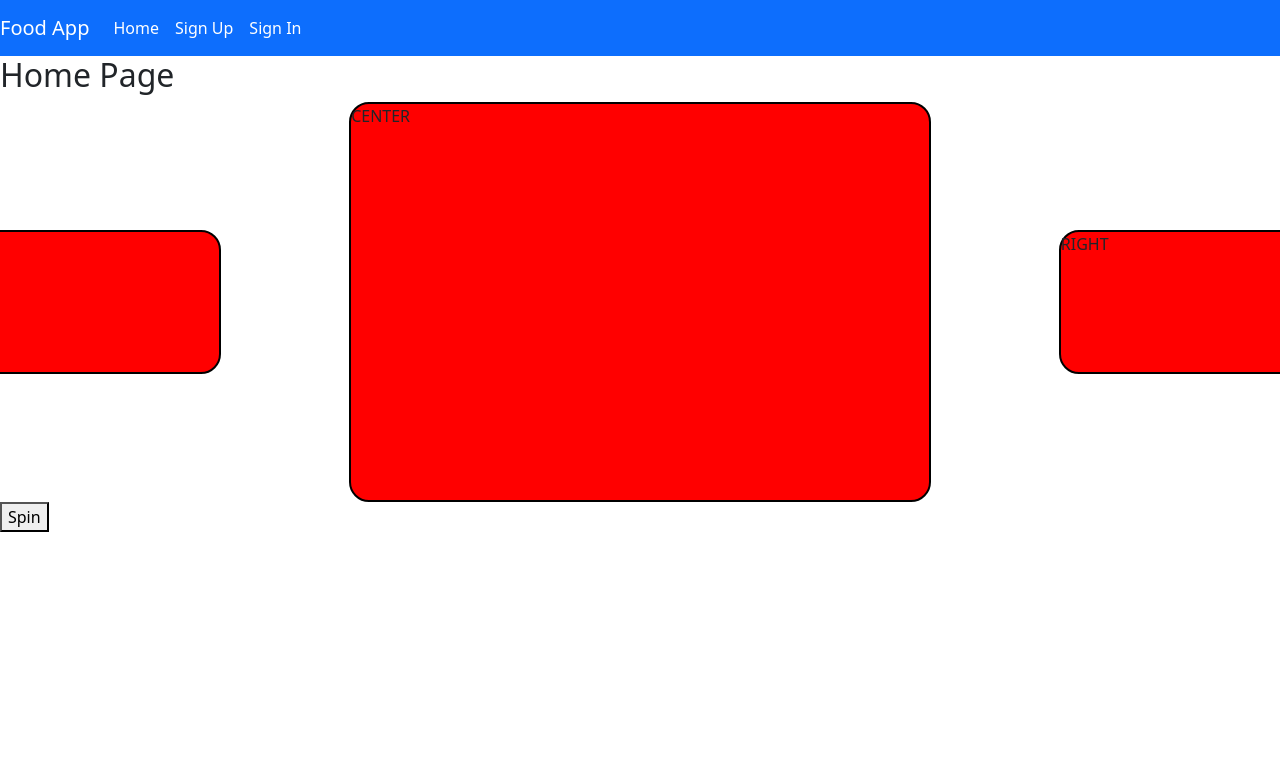
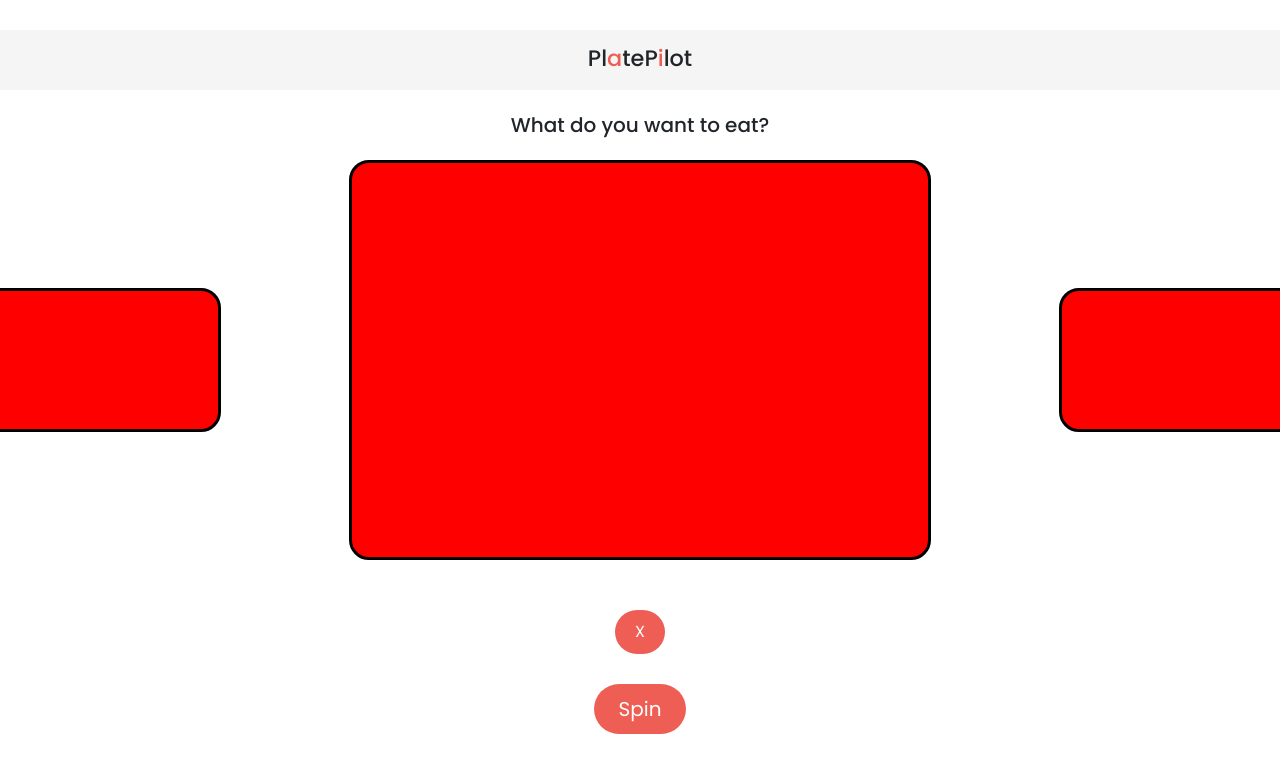
Before and after one commit to lucas-richards/Pilot-Plate-FrontEnd, a React (Create React App) app: page / in a window 1280 px wide. Shown: the top 772 px of the page. Built offline with nearby package versions, Linux system fonts and the light colour scheme.

Commit message:
adds font, adds dislike button, adds styling on Home page

```diff
--- a/public/index.html
+++ b/public/index.html
@@ -1,14 +1,12 @@
 <!DOCTYPE html>
 <html lang="en">
+
 <head>
   <meta charset="utf-8" />
   <link rel="icon" href="%PUBLIC_URL%/favicon.ico" />
   <meta name="viewport" content="width=device-width, initial-scale=1" />
   <meta name="theme-color" content="#000000" />
-    <meta
-      name="description"
-      content="Web site created using create-react-app"
-    />
+  <meta name="description" content="Web site created using create-react-app" />
   <link rel="apple-touch-icon" href="%PUBLIC_URL%/logo192.png" />
   <!--
       manifest.json provides metadata used when your web app is installed on a
@@ -24,8 +22,12 @@
       work correctly both with client-side routing and a non-root public URL.
       Learn how to configure a non-root public URL by running `npm run build`.
     -->
-    <title>React App</title>
+  <link rel="preconnect" href="https://fonts.googleapis.com">
+  <link rel="preconnect" href="https://fonts.gstatic.com" crossorigin>
+  <link href="https://fonts.googleapis.com/css2?family=Poppins:wght@200;300;400;500&display=swap" rel="stylesheet">
+  <title>PlatePilot</title>
 </head>
+
 <body>
   <noscript>You need to enable JavaScript to run this app.</noscript>
   <div id="root"></div>
@@ -40,4 +42,5 @@
       To create a production bundle, use `npm run build` or `yarn build`.
     -->
 </body>
+
 </html>
--- a/src/App.jsx
+++ /dev/null
@@ -1,86 +0,0 @@
-// import React, { Component, Fragment } from 'react'
-import React, { useState, Fragment } from 'react'
-import { Route, Routes } from 'react-router-dom'
-import { v4 as uuid } from 'uuid'
-
-// import AuthenticatedRoute from './components/shared/AuthenticatedRoute'
-import AutoDismissAlert from './components/shared/AutoDismissAlert/AutoDismissAlert'
-import Header from './components/shared/Header'
-import RequireAuth from './components/shared/RequireAuth'
-import Home from './components/Home'
-import SignUp from './components/auth/SignUp'
-import SignIn from './components/auth/SignIn'
-import SignOut from './components/auth/SignOut'
-import ChangePassword from './components/auth/ChangePassword'
-
-const App = () => {
-
-  const [user, setUser] = useState(null)
-  const [msgAlerts, setMsgAlerts] = useState([])
-
-  console.log('user in app', user)
-  console.log('message alerts', msgAlerts)
-  const clearUser = () => {
-    console.log('clear user ran')
-    setUser(null)
-  }
-
-	const deleteAlert = (id) => {
-		setMsgAlerts((prevState) => {
-			return (prevState.filter((msg) => msg.id !== id) )
-		})
-	}
-
-	const msgAlert = ({ heading, message, variant }) => {
-		const id = uuid()
-		setMsgAlerts(() => {
-			return (
-				[{ heading, message, variant, id }]
-      )
-		})
-	}
-
-		return (
-			<Fragment>
-				<Header user={user} />
-				<Routes>
-					<Route path='/' element={<Home msgAlert={msgAlert} user={user} />} />
-					<Route
-						path='/sign-up'
-						element={<SignUp msgAlert={msgAlert} setUser={setUser} />}
-					/>
-					<Route
-						path='/sign-in'
-						element={<SignIn msgAlert={msgAlert} setUser={setUser} />}
-					/>
-          <Route
-            path='/sign-out'
-            element={
-              <RequireAuth user={user}>
-                <SignOut msgAlert={msgAlert} clearUser={clearUser} user={user} />
-              </RequireAuth>
-            }
-          />
-          <Route
-            path='/change-password'
-            element={
-              <RequireAuth user={user}>
-                <ChangePassword msgAlert={msgAlert} user={user} />
-              </RequireAuth>}
-          />
-				</Routes>
-				{msgAlerts.map((msgAlert) => (
-					<AutoDismissAlert
-						key={msgAlert.id}
-						heading={msgAlert.heading}
-						variant={msgAlert.variant}
-						message={msgAlert.message}
-						id={msgAlert.id}
-						deleteAlert={deleteAlert}
-					/>
-				))}
-			</Fragment>
-		)
-}
-
-export default App
--- a/src/components/Carousel/Carousel.css
+++ b/src/components/Carousel/Carousel.css
@@ -8,13 +8,49 @@
 }
 
 .carousel>div {
-    border: solid black 2px;
+    border: solid black 3px;
     border-radius: 20px;
 }
 
 .rotate-vert-center {
     -webkit-animation: rotate-vert-center 0.5s cubic-bezier(0.455, 0.030, 0.515, 0.955) both;
     animation: rotate-vert-center 0.5s cubic-bezier(0.455, 0.030, 0.515, 0.955) both;
+}
+
+.buttonDiv {
+    display: flex;
+    flex-direction: column;
+    justify-content: center;
+    align-items: center;
+    margin-top: 50px;
+    gap: 30px;
+}
+
+#spinBtn {
+    background-color: #EF5E54;
+    padding: 10px 25px;
+    color: white;
+    border-radius: 30px;
+    border: none;
+    font-size: 20px;
+}
+
+#spinBtn:active {
+    box-shadow: 7px 6px 28px 1px rgba(0, 0, 0, 0.24);
+    transform: translateY(2px);
+}
+
+#dislikeBtn {
+    background-color: #EF5E54;
+    color: white;
+    border: none;
+    border-radius: 50px;
+    padding: 10px 20px;
+}
+
+#dislikeBtn:active {
+    box-shadow: 7px 6px 28px 1px rgba(0, 0, 0, 0.24);
+    transform: translateY(2px);
 }
 
 #carousel-center {
--- a/src/components/Carousel/Carousel.jsx
+++ b/src/components/Carousel/Carousel.jsx
@@ -38,11 +38,14 @@ export default function Carousel() {
     return (
         <>
             <div className='carousel'>
-                <div className={spin ? 'rotate-vert-center' : null} id='carousel-left' style={{ backgroundColor: `${test[randomNumber1]}` }}>LEFT</div>
-                <div className={spin ? 'rotate-vert-center' : null} id='carousel-center' style={{ backgroundColor: `${test[randomNumber2]}` }}>CENTER</div>
-                <div className={spin ? 'rotate-vert-center' : null} id='carousel-right' style={{ backgroundColor: `${test[randomNumber3]}` }}>RIGHT</div>
+                <div className={spin ? 'rotate-vert-center' : null} id='carousel-left' style={{ backgroundColor: `${test[randomNumber1]}` }}></div>
+                <div className={spin ? 'rotate-vert-center' : null} id='carousel-center' style={{ backgroundColor: `${test[randomNumber2]}` }}></div>
+                <div className={spin ? 'rotate-vert-center' : null} id='carousel-right' style={{ backgroundColor: `${test[randomNumber3]}` }}></div>
             </div>
-            <button onClick={function (e) { generateRandomNumber1(); generateRandomNumber2(); generateRandomNumber3(); animate() }}>Spin</button>
+            <div className='buttonDiv'>
+                <button id='dislikeBtn' onClick={generateRandomNumber2}>X</button>
+                <button id='spinBtn' onClick={function (e) { generateRandomNumber1(); generateRandomNumber2(); generateRandomNumber3(); animate() }}>Spin</button>
+            </div>
         </>
     )
 }
--- a/src/components/shared/Header.js
+++ b/src/components/shared/Header.js
@@ -1,59 +1,59 @@
-import React, { Fragment } from 'react'
-import Nav from 'react-bootstrap/Nav'
-import Navbar from 'react-bootstrap/Navbar'
-import { Link } from 'react-router-dom'
-const linkStyle = {
-    color: 'white',
-    textDecoration: 'none'
-}
-const authenticatedOptions = (
-	<>
-		<Nav.Link>
-			<Link to='change-password' style={linkStyle}>Change Password</Link>
-		</Nav.Link>
-		<Nav.Link>
-			<Link to='sign-out' style={linkStyle}>Sign Out</Link>
-		</Nav.Link>
-	</>
-)
+// import React, { Fragment } from 'react'
+// import Nav from 'react-bootstrap/Nav'
+// import Navbar from 'react-bootstrap/Navbar'
+// import { Link } from 'react-router-dom'
+// const linkStyle = {
+// 	color: 'white',
+// 	textDecoration: 'none'
+// }
+// const authenticatedOptions = (
+// 	<>
+// 		<Nav.Link>
+// 			<Link to='change-password' style={linkStyle}>Change Password</Link>
+// 		</Nav.Link>
+// 		<Nav.Link>
+// 			<Link to='sign-out' style={linkStyle}>Sign Out</Link>
+// 		</Nav.Link>
+// 	</>
+// )
 
-const unauthenticatedOptions = (
-	<>
-        <Nav.Link>
-		    <Link to='sign-up' style={linkStyle}>Sign Up</Link>
-        </Nav.Link>
-        <Nav.Link>
-		    <Link to='sign-in' style={linkStyle}>Sign In</Link>
-        </Nav.Link>
-	</>
-)
+// const unauthenticatedOptions = (
+// 	<>
+// 		<Nav.Link>
+// 			<Link to='sign-up' style={linkStyle}>Sign Up</Link>
+// 		</Nav.Link>
+// 		<Nav.Link>
+// 			<Link to='sign-in' style={linkStyle}>Sign In</Link>
+// 		</Nav.Link>
+// 	</>
+// )
 
-const alwaysOptions = (
-	<>
-		<Nav.Link>
-			<Link to='/' style={linkStyle}>Home</Link>
-		</Nav.Link>
-	</>
-)
+// const alwaysOptions = (
+// 	<>
+// 		<Nav.Link>
+// 			<Link to='/' style={linkStyle}>Home</Link>
+// 		</Nav.Link>
+// 	</>
+// )
 
-const Header = ({ user }) => (
-	<Navbar bg='primary' variant='dark' expand='md'>
-		<Navbar.Brand>
-            <Link to='/' style={linkStyle}>
-                Food App
-            </Link>
-        </Navbar.Brand>
-		<Navbar.Toggle aria-controls='basic-navbar-nav' />
-		<Navbar.Collapse id='basic-navbar-nav'>
-			<Nav className='ml-auto'>
-				{user && (
-					<span className='navbar-text mr-2'>Welcome, {user.email}</span>
-				)}
-				{alwaysOptions}
-				{user ? authenticatedOptions : unauthenticatedOptions}
-			</Nav>
-		</Navbar.Collapse>
-	</Navbar>
-)
+// // const Header = ({ user }) => (
+// 	<Navbar bg='primary' variant='dark' expand='md'>
+// 		<Navbar.Brand>
+//             <Link to='/' style={linkStyle}>
+//                 Food App
+//             </Link>
+//         </Navbar.Brand>
+// 		<Navbar.Toggle aria-controls='basic-navbar-nav' />
+// 		<Navbar.Collapse id='basic-navbar-nav'>
+// 			<Nav className='ml-auto'>
+// 				{user && (
+// 					<span className='navbar-text mr-2'>Welcome, {user.email}</span>
+// 				)}
+// 				{alwaysOptions}
+// 				{user ? authenticatedOptions : unauthenticatedOptions}
+// 			</Nav>
+// 		</Navbar.Collapse>
+// 	</Navbar>
+// )
 
-export default Header
+// export default Header
--- a/src/index.css
+++ b/src/index.css
@@ -1,13 +1,12 @@
 body {
   margin: 0;
-  font-family: -apple-system, BlinkMacSystemFont, 'Segoe UI', 'Roboto', 'Oxygen',
-    'Ubuntu', 'Cantarell', 'Fira Sans', 'Droid Sans', 'Helvetica Neue',
-    sans-serif;
+  font-family: 'Poppins', sans-serif;
   -webkit-font-smoothing: antialiased;
   -moz-osx-font-smoothing: grayscale;
 }
 
+/*
 code {
   font-family: source-code-pro, Menlo, Monaco, Consolas, 'Courier New',
     monospace;
-}
+} */
--- a/src/index.js
+++ b/src/index.js
@@ -1,9 +1,9 @@
 import React from 'react';
 import ReactDOM from 'react-dom';
-import './index.css';
-import App from './App';
+import App from './pages/App/App';
 import { BrowserRouter } from 'react-router-dom'
 import 'bootstrap/dist/css/bootstrap.min.css'
+import './index.css';
 
 ReactDOM.render(
   <BrowserRouter>
--- /dev/null
+++ b/src/pages/App/App.css
@@ -0,0 +1,15 @@
+.header {
+    margin-top: 30px;
+    height: 60px;
+    background-color: #F5F5F5;
+    text-align: center;
+}
+
+.header>h2 {
+    padding-top: 15px;
+    font-size: 1.4em;
+}
+
+.headerRed {
+    color: #EF5E54;
+}
--- /dev/null
+++ b/src/pages/App/App.jsx
@@ -0,0 +1,87 @@
+// import React, { Component, Fragment } from 'react'
+import React, { useState, Fragment } from 'react'
+import { Route, Routes } from 'react-router-dom'
+import { v4 as uuid } from 'uuid'
+
+// import AuthenticatedRoute from './components/shared/AuthenticatedRoute'
+import AutoDismissAlert from '../../components/shared/AutoDismissAlert/AutoDismissAlert'
+// import Header from './components/shared/Header'
+import RequireAuth from '../../components/shared/RequireAuth'
+import Home from '../HomePage/Home'
+import SignUp from '../../components/auth/SignUp'
+import SignIn from '../../components/auth/SignIn'
+import SignOut from '../../components/auth/SignOut'
+import ChangePassword from '../../components/auth/ChangePassword'
+import './App.css'
+
+const App = () => {
+
+	const [user, setUser] = useState(null)
+	const [msgAlerts, setMsgAlerts] = useState([])
+
+	console.log('user in app', user)
+	console.log('message alerts', msgAlerts)
+	const clearUser = () => {
+		console.log('clear user ran')
+		setUser(null)
+	}
+
+	const deleteAlert = (id) => {
+		setMsgAlerts((prevState) => {
+			return (prevState.filter((msg) => msg.id !== id))
+		})
+	}
+
+	const msgAlert = ({ heading, message, variant }) => {
+		const id = uuid()
+		setMsgAlerts(() => {
+			return (
+				[{ heading, message, variant, id }]
+			)
+		})
+	}
+
+	return (
+		<Fragment>
+			<header className='header'><h2>Pl<span className='headerRed'>a</span>teP<span className='headerRed'>i</span>lot</h2></header>
+			<Routes>
+				<Route path='/' element={<Home msgAlert={msgAlert} user={user} />} />
+				<Route
+					path='/sign-up'
+					element={<SignUp msgAlert={msgAlert} setUser={setUser} />}
+				/>
+				<Route
+					path='/sign-in'
+					element={<SignIn msgAlert={msgAlert} setUser={setUser} />}
+				/>
+				<Route
+					path='/sign-out'
+					element={
+						<RequireAuth user={user}>
+							<SignOut msgAlert={msgAlert} clearUser={clearUser} user={user} />
+						</RequireAuth>
+					}
+				/>
+				<Route
+					path='/change-password'
+					element={
+						<RequireAuth user={user}>
+							<ChangePassword msgAlert={msgAlert} user={user} />
+						</RequireAuth>}
+				/>
+			</Routes>
+			{msgAlerts.map((msgAlert) => (
+				<AutoDismissAlert
+					key={msgAlert.id}
+					heading={msgAlert.heading}
+					variant={msgAlert.variant}
+					message={msgAlert.message}
+					id={msgAlert.id}
+					deleteAlert={deleteAlert}
+				/>
+			))}
+		</Fragment>
+	)
+}
+
+export default App
--- /dev/null
+++ b/src/pages/HomePage/Home.css
@@ -0,0 +1,6 @@
+.homeTitle {
+    margin: 20px auto;
+    text-align: center;
+    font-weight: 500;
+    font-size: 20px;
+}
--- a/src/components/Home.jsx
+++ b/src/pages/HomePage/Home.jsx
@@ -1,4 +1,5 @@
-import Carousel from './Carousel/Carousel'
+import Carousel from '../../components/Carousel/Carousel'
+import './Home.css'
 
 const Home = (props) => {
 	// const { msgAlert, user } = props
@@ -6,7 +7,7 @@ const Home = (props) => {
 
 	return (
 		<>
-			<h2>Home Page</h2>
+			<p className='homeTitle'>What do you want to eat?</p>
 			<Carousel />
 		</>
 	)
```
Lines whose indentation alone changed are shown as unchanged.
